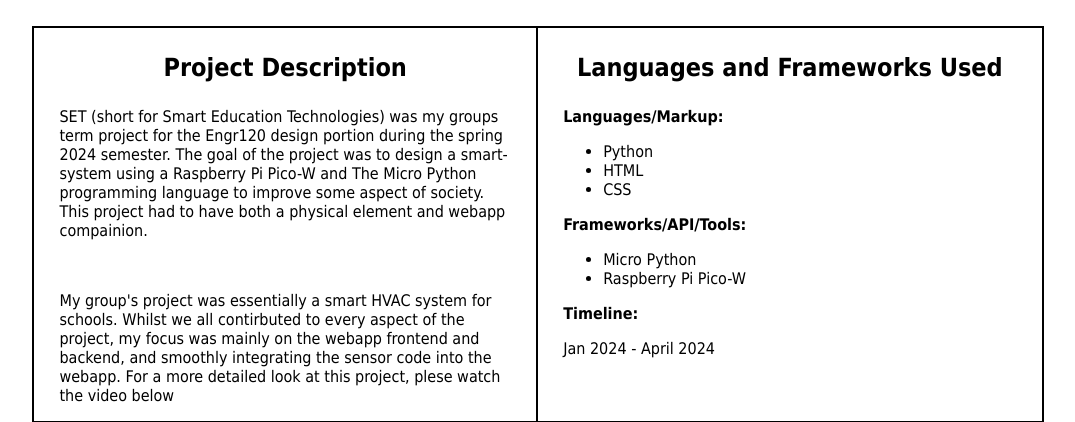
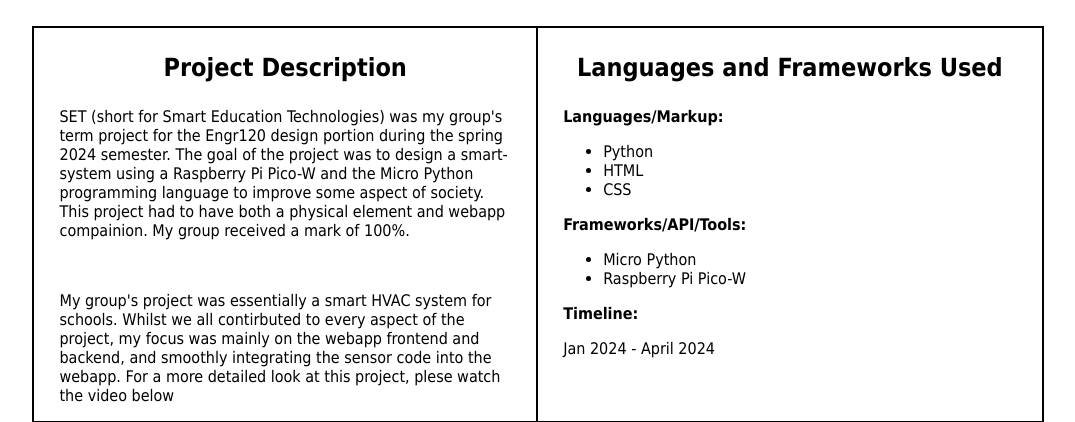
Before and after one commit to WyattW0569/Portfolio, a Flask app: page /set in a window 1280 px wide; the page is wider, and only the part inside the window is pictured. Shown: the part 478-900 px from the top of that part, without its empty margins (102-1177 px from the left). Run offline with Flask 3, Linux system fonts and the light colour scheme.

Commit message:
Spelling fix, 100% added

```diff
--- a/templates/set.html
+++ b/templates/set.html
@@ -13,12 +13,12 @@
     <div class="border-r">
         <p class="centre-text bold proj-heading">Project Description</p>
         <div style="margin-left: 5%; margin-right: 5%;">
-            <p>SET (short for Smart Education Technologies) was my groups
+            <p>SET (short for Smart Education Technologies) was my group's
                 term project for the Engr120 design portion during the spring 2024
                 semester. The goal of the project was to design a smart-system using
-                a Raspberry Pi Pico-W and The Micro Python programming language to improve
+                a Raspberry Pi Pico-W and the Micro Python programming language to improve
                 some aspect of society. This project had to have both a physical
-                element and webapp compainion.</p>
+                element and webapp compainion. My group received a mark of 100%.</p>
                 <br>
                 <p>My group's project was essentially a smart HVAC system for
                     schools. Whilst we all contirbuted to every aspect of the
```
